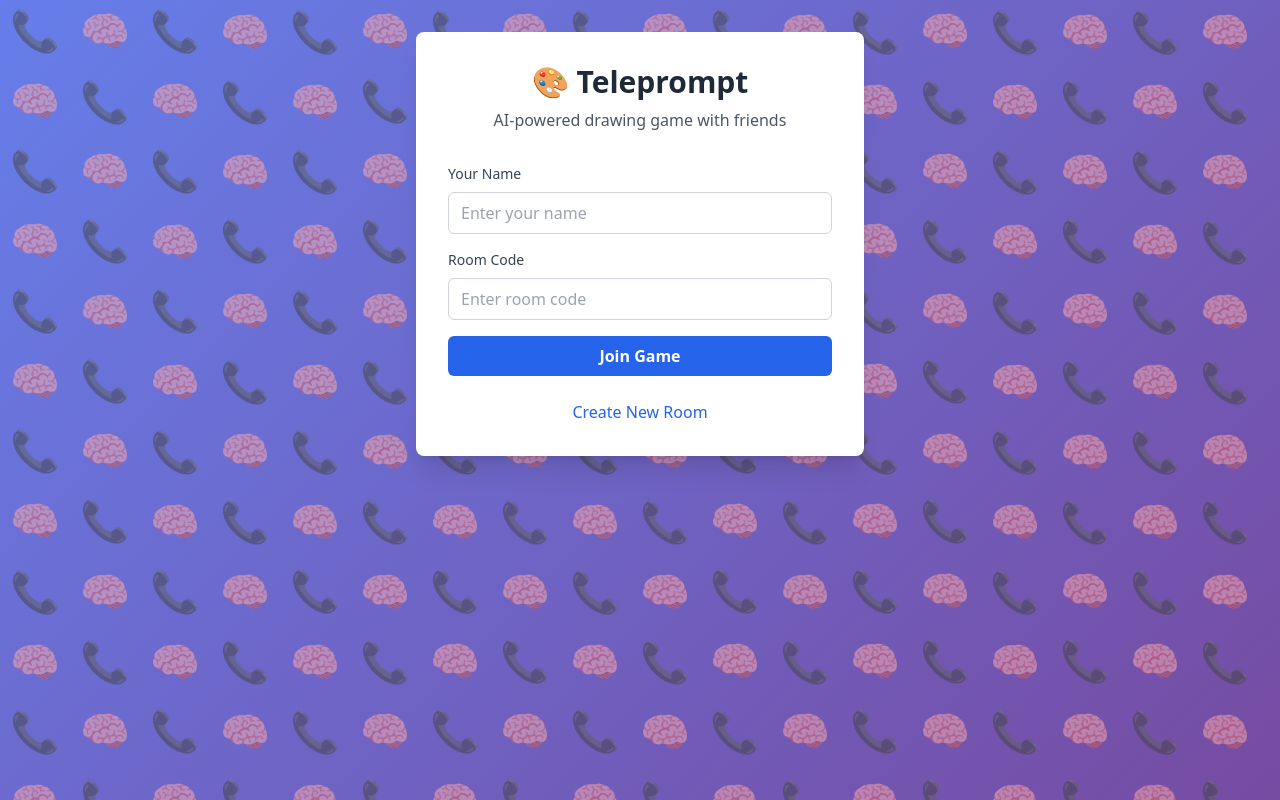
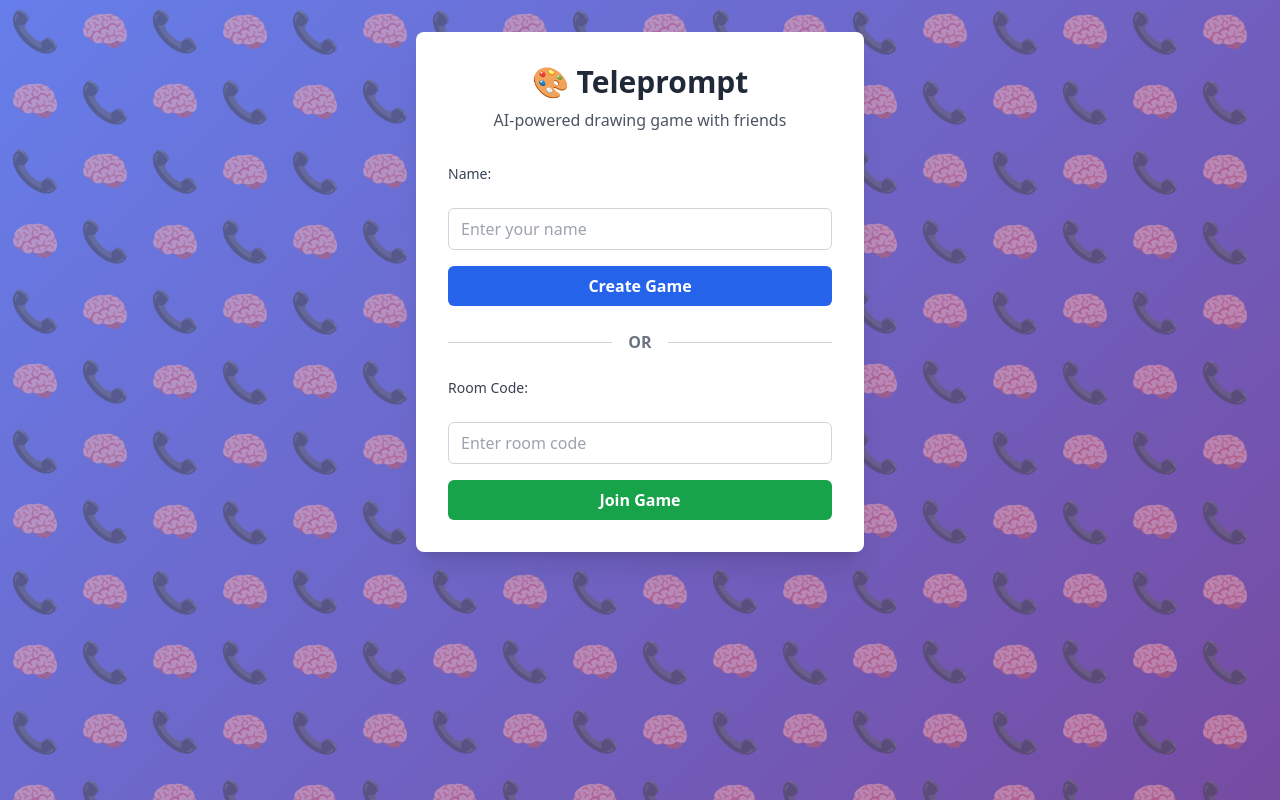
Before and after one commit to windigo216/teleprompt, a Flask app: page / in a window 1280 px wide. Run offline with Flask 3, Linux system fonts and the light colour scheme; some libraries are stand-ins or nearby versions.

Commit message:
restructured joining page

```diff
--- a/templates/lobby.html
+++ b/templates/lobby.html
@@ -17,44 +17,53 @@
     <canvas id="emojiMesh" style="position:fixed;top:0;left:0;width:100vw;height:100vh;z-index:0;pointer-events:none;"></canvas>
     <div class="container mx-auto px-4 py-8" style="position:relative;z-index:1;">
         <div class="max-w-md mx-auto bg-white rounded-lg shadow-xl p-8">
+            <div id="joinPanel">
                 <div class="text-center mb-8">
                     <h1 class="text-3xl font-bold text-gray-800 mb-2">🎨 Teleprompt</h1>
                     <p class="text-gray-600">AI-powered drawing game with friends</p>
                 </div>
 
-            <form id="joinForm" class="space-y-4">
-                <div>
-                    <label for="playerName" class="block text-sm font-medium text-gray-700 mb-2">Your Name</label>
+                <!-- Name and Create Game -->
+                <div class="space-y-4">
+                    <label for="playerName" class="block text-sm font-medium text-gray-700 mb-2">Name:</label>
                     <input type="text" id="playerName" name="playerName"
                            class="w-full px-3 py-2 border border-gray-300 rounded-md focus:outline-none focus:ring-2 focus:ring-blue-500 focus:border-transparent"
                            placeholder="Enter your name" required>
+                    <button id="createRoomBtn"
+                            class="w-full bg-blue-600 hover:bg-blue-700 text-white font-bold py-2 px-4 rounded-md transition duration-200">
+                        Create Game
+                    </button>
                 </div>
 
-                <div>
-                    <label for="roomCode" class="block text-sm font-medium text-gray-700 mb-2">Room Code</label>
+                <!-- OR separator -->
+                <div class="flex items-center my-6">
+                    <div class="flex-grow h-px bg-gray-300"></div>
+                    <span class="mx-4 text-gray-500 font-bold">OR</span>
+                    <div class="flex-grow h-px bg-gray-300"></div>
+                </div>
+
+                <!-- Room Code and Join Game -->
+                <form id="joinForm" class="space-y-4">
+                    <label for="roomCode" class="block text-sm font-medium text-gray-700 mb-2">Room Code:</label>
                     <input type="text" id="roomCode" name="roomCode"
                            class="w-full px-3 py-2 border border-gray-300 rounded-md focus:outline-none focus:ring-2 focus:ring-blue-500 focus:border-transparent"
                            placeholder="Enter room code" required>
-                </div>
-
                     <button type="submit"
-                        class="w-full bg-blue-600 hover:bg-blue-700 text-white font-bold py-2 px-4 rounded-md transition duration-200">
+                            class="w-full bg-green-600 hover:bg-green-700 text-white font-bold py-2 px-4 rounded-md transition duration-200">
                         Join Game
                     </button>
                 </form>
 
-            <div class="mt-6 text-center">
-                <button id="createRoomBtn"
-                        class="text-blue-600 hover:text-blue-800 font-medium">
-                    Create New Room
-                </button>
-            </div>
-
                 <div id="status" class="mt-4 text-center text-sm text-gray-600 hidden"></div>
             </div>
 
-            <div id="gameInfo" class="max-w-md mx-auto mt-4 bg-white rounded-lg shadow-lg p-6 hidden">
-                <h3 class="text-lg font-semibold text-gray-800 mb-4">Players in Room</h3>
+            <div id="gamePanel" class="hidden">
+                <div class="text-center mb-8">
+                    <h1 class="text-3xl font-bold text-gray-800 mb-2">🎨 Teleprompt</h1>
+                    <p class="text-gray-600">AI-powered drawing game with friends</p>
+                </div>
+
+                <h3 id="playersInRoomTitle" class="text-lg font-semibold text-gray-800 mb-4">Players in Room</h3>
                 <div id="playersList" class="space-y-2"></div>
                 <div id="gameStatus" class="mt-4 text-center text-sm text-gray-600"></div>
                 <div id="startGameSection" class="mt-4 hidden">
@@ -195,7 +204,11 @@
                 playersList.appendChild(playerDiv);
             });
 
-            document.getElementById('gameInfo').classList.remove('hidden');
+            // Hide join panel and show game panel
+            document.getElementById('joinPanel').classList.add('hidden');
+            document.getElementById('gamePanel').classList.remove('hidden');
+
+            document.getElementById('playersInRoomTitle').textContent = `Players in Room ${currentRoom}`;
         }
 
         function updateGameStatus(readyToStart) {
```
Lines whose indentation alone changed are shown as unchanged.
